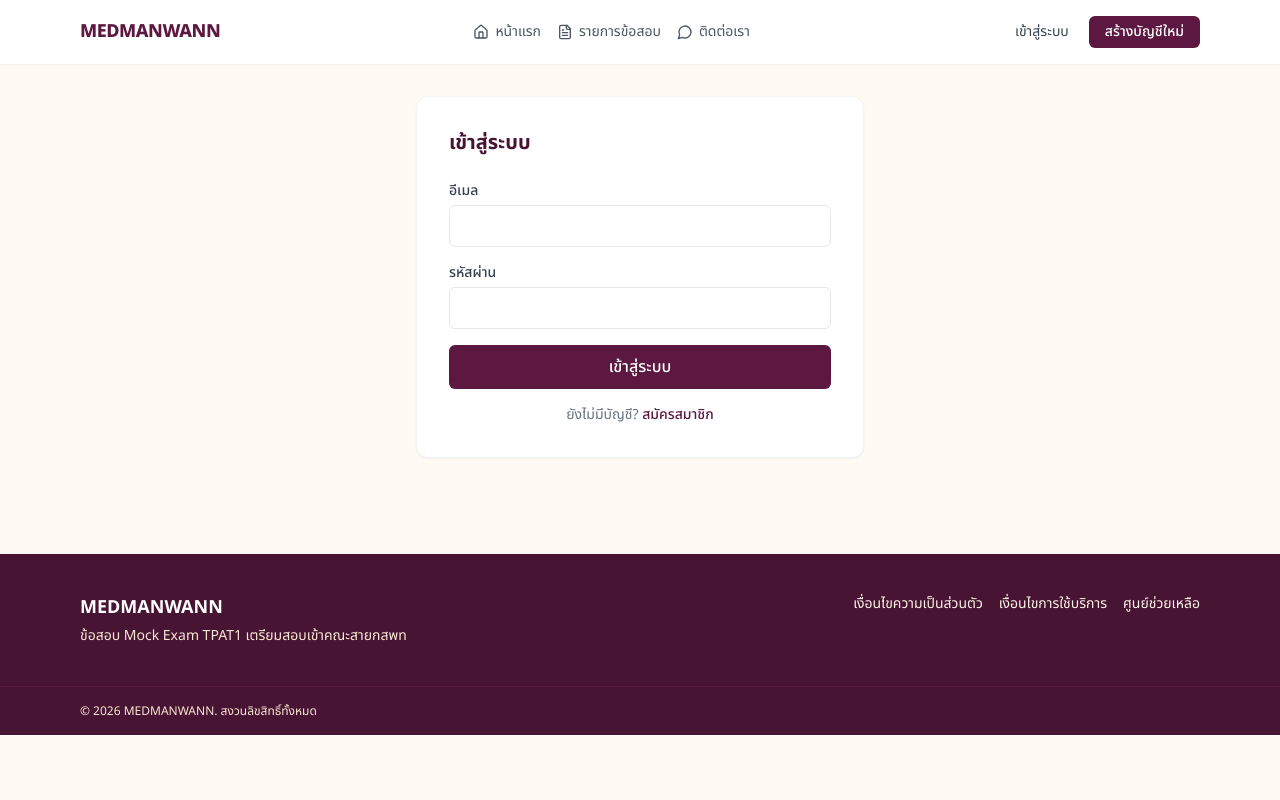
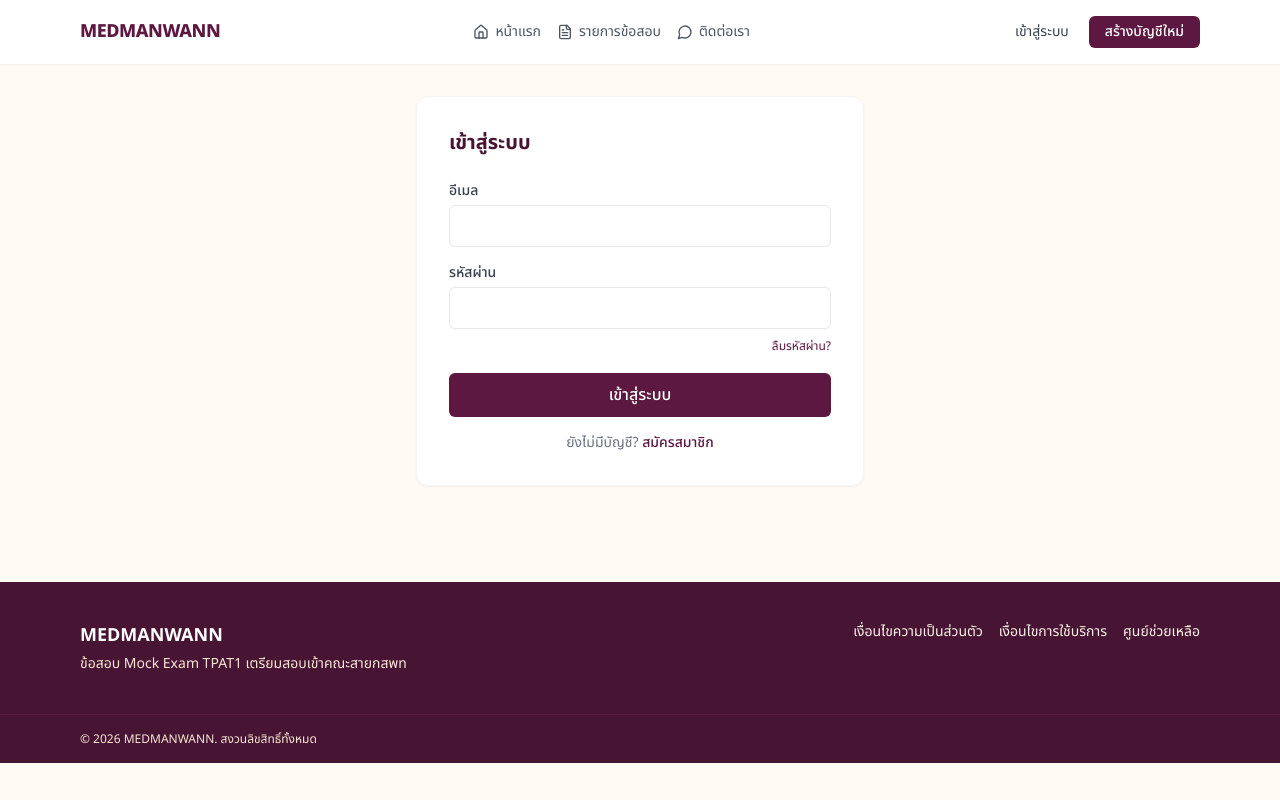
Before and after one commit to 30062550/MEDMANWANN, a Next.js app: page /login in a window 1280 px wide. Built offline with nearby package versions, Linux system fonts and the light colour scheme; no server answers.

Commit message:
Update page.tsx

```diff
--- a/src/app/(shop)/login/page.tsx
+++ b/src/app/(shop)/login/page.tsx
@@ -57,6 +57,11 @@ export default function LoginPage() {
     onChange={(e) => setPassword(e.target.value)}
     className="w-full rounded-md border border-gray-200 px-3 py-2 focus:outline-none focus:ring-2 focus:ring-brand-300"
   />
+  <div className="text-right mt-1">
+    <Link href="/forgot-password" className="text-xs text-brand-700 hover:underline">
+      ลืมรหัสผ่าน?
+    </Link>
+  </div>
 </div>
 
         {error && <p className="text-sm text-red-600">{error}</p>}
```
Lines whose indentation alone changed are shown as unchanged.
